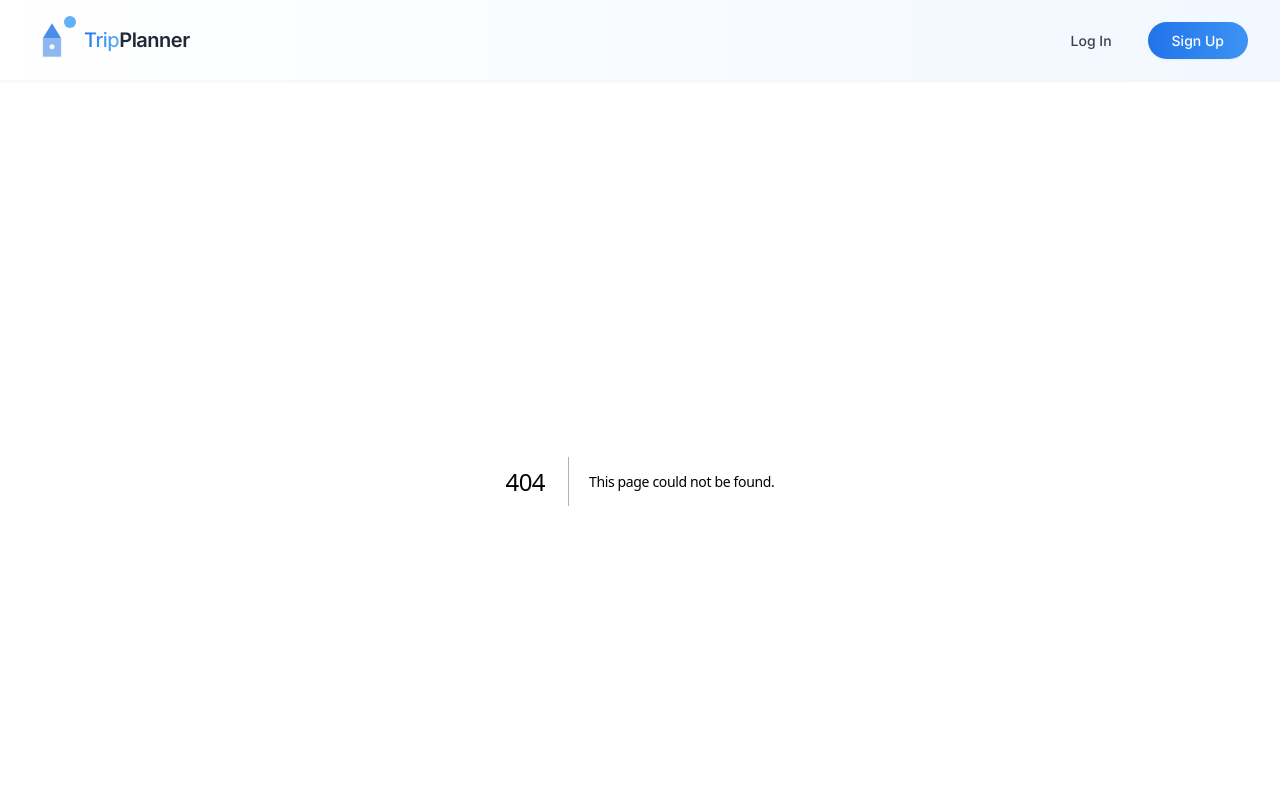
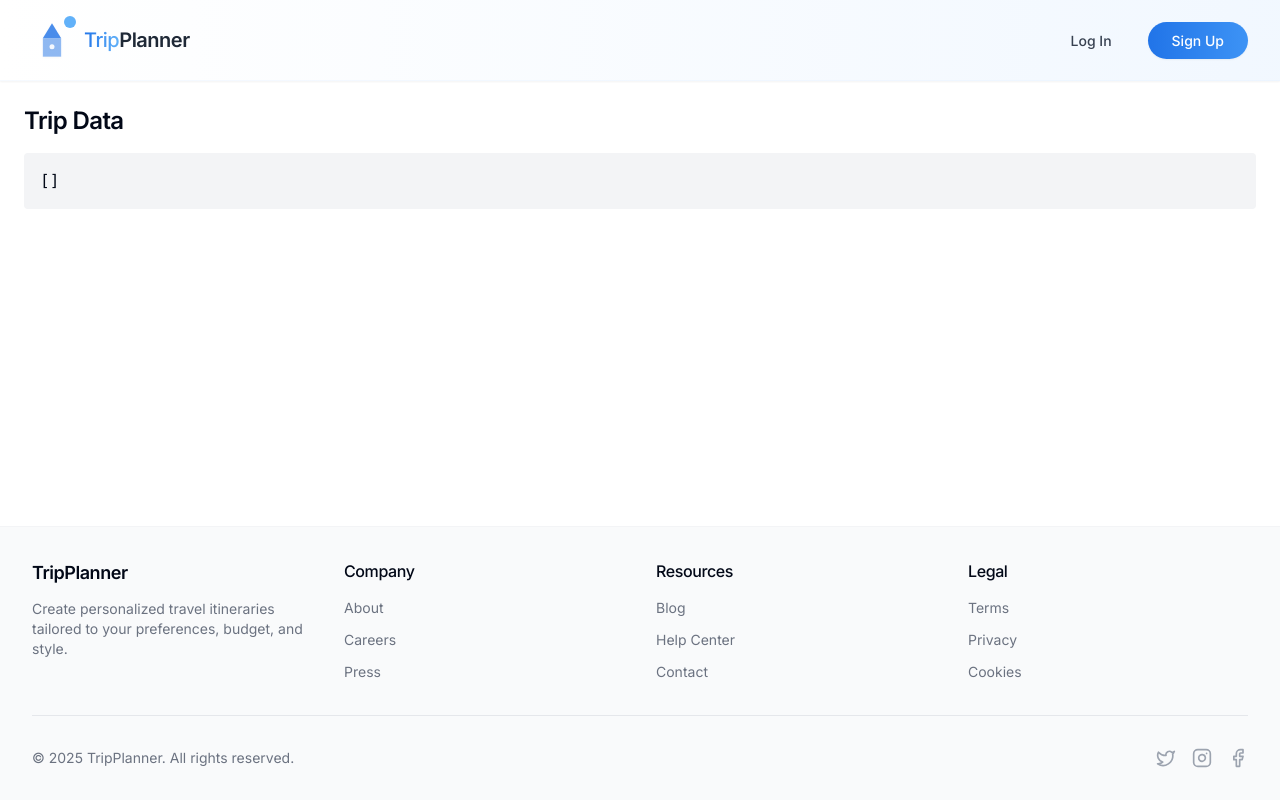
Before and after one commit to CodeWithDubeyji/Codeshastra_XI_3beans4coffee, a Next.js app in the folder Frontend/: page /trip-data in a window 1280 px wide. Before the commit this address had no page. Shown: the top 800 px of the page. Built offline with nearby package versions, Linux system fonts and the light colour scheme; no server answers; the database is empty.

Commit message:
supabase connected

```diff
--- /dev/null
+++ b/Frontend/app/trip-data/page.tsx
@@ -0,0 +1,24 @@
+'use client'
+
+import { useEffect, useState } from 'react'
+import { supabase } from '@/lib/supabaseClient'
+
+export default function TripDataPage() {
+  const [data, setData] = useState<any[]>([])
+
+  useEffect(() => {
+    const fetchData = async () => {
+      const { data, error } = await supabase.from('users').select('*')
+      if (error) console.error(error)
+      else setData(data)
+    }
+    fetchData()
+  }, [])
+
+  return (
+    <div className="p-6">
+      <h1 className="text-2xl font-semibold mb-4">Trip Data</h1>
+      <pre className="bg-gray-100 p-4 rounded">{JSON.stringify(data, null, 2)}</pre>
+    </div>
+  )
+}
--- /dev/null
+++ b/Frontend/lib/supabaseClient.ts
@@ -0,0 +1,6 @@
+import { createClient } from '@supabase/supabase-js'
+
+const supabaseUrl = process.env.NEXT_PUBLIC_SUPABASE_URL!
+const supabaseAnonKey = process.env.NEXT_PUBLIC_SUPABASE_ANON_KEY!
+
+export const supabase = createClient(supabaseUrl, supabaseAnonKey)
--- a/Frontend/package.json
+++ b/Frontend/package.json
@@ -38,6 +38,7 @@
     "@radix-ui/react-toggle": "^1.1.1",
     "@radix-ui/react-toggle-group": "^1.1.1",
     "@radix-ui/react-tooltip": "^1.1.6",
+    "@supabase/supabase-js": "^2.49.4",
     "autoprefixer": "^10.4.20",
     "class-variance-authority": "^0.7.1",
     "clsx": "^2.1.1",
@@ -57,6 +58,7 @@
     "react-dom": "^19",
     "react-google-button": "^0.8.0",
     "react-hook-form": "^7.54.1",
+    "react-icons": "^5.5.0",
     "react-leaflet": "^5.0.0",
     "react-resizable-panels": "^2.1.7",
     "recharts": "2.15.0",
```
Also changed, not shown: 1 other file (tests, documents, lock files or other folders).
